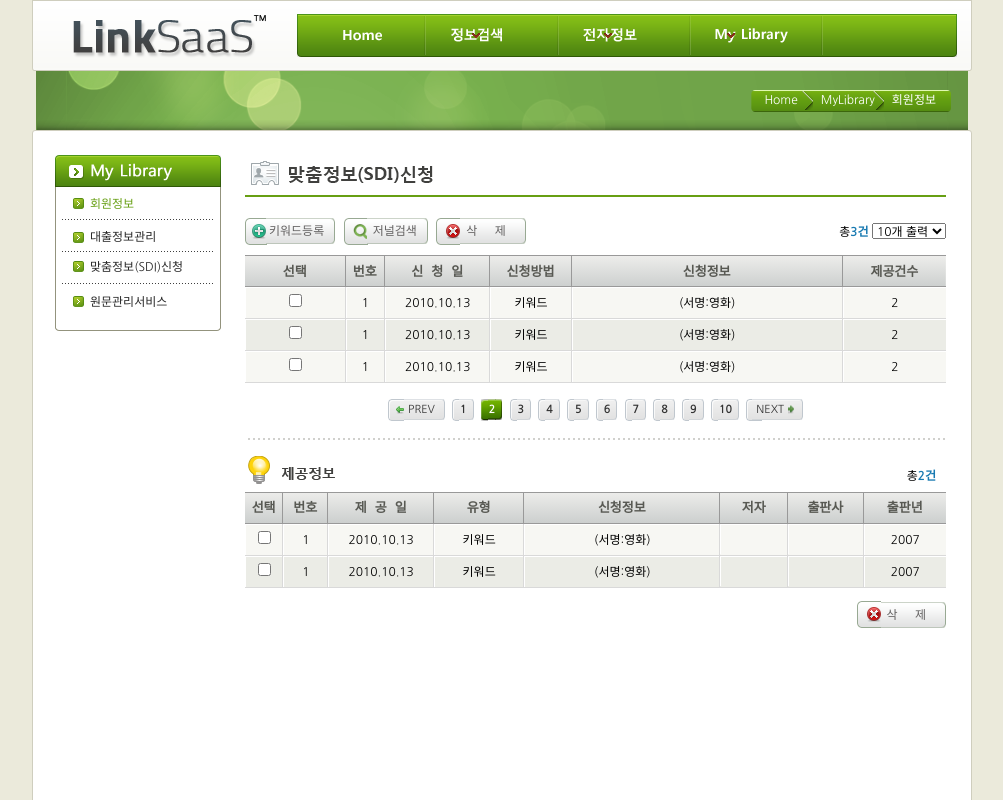
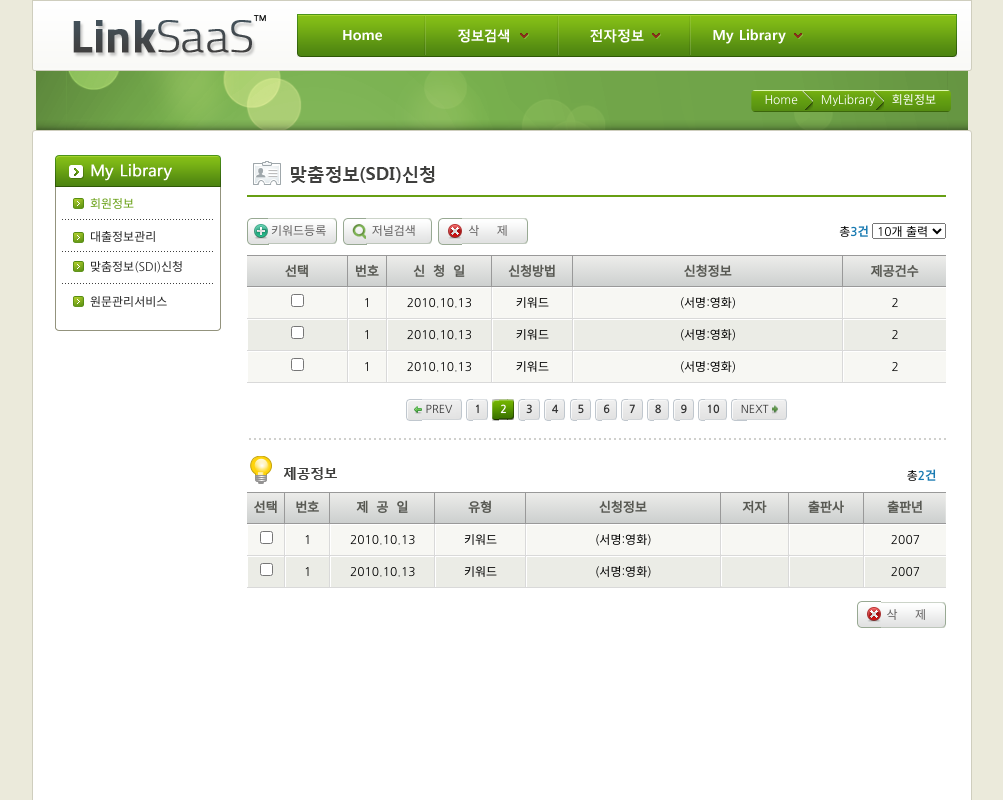
Before and after one commit to shohom38/assignment5, a plain HTML site: page assignment5/html/index.html in a window 1280 px wide. Shown: the top 800 px of the page, without its empty margins (136-1139 px from the left). Drawn offline with Linux system fonts and the light colour scheme.

Commit message:
button position modified #25

```diff
--- a/assignment5/css/layout.css
+++ b/assignment5/css/layout.css
@@ -6,8 +6,13 @@
 }
 
 .arrow {
-    transition: 0.3s;
-    transform-origin: center center;
+    position: relative;
+    left: 57px;
+    top: 0;
+}
+
+.arrow-ml {
+    left: 76px;
 }
 
 .opacity-bg {
@@ -240,6 +245,7 @@ input[id="journalbtn"]:checked + div {
 
 .nl-last>a {
     padding:  0 24px 0 24px;
+    background: none;
 }
 
 .invis-nav {
@@ -356,11 +362,18 @@ input[id="journalbtn"]:checked + div {
 
 .nav-info {
     position: absolute;
-    top: 14px;
-    left: 22px;
+    top: 15px;
+    left: 29px;
 }
 
+.ni-last {
+    left: 20px;
+}
 
 .nav-list:hover .nav-hv-info {
     display: inline-block;
 }
+
+.btn-lefmg {
+    margin-left: 1px;
+}
--- a/assignment5/css/style.css
+++ b/assignment5/css/style.css
@@ -70,9 +70,8 @@ body {
 }
 
 .arrow {
-    position: relative;
-    left: 9px;
-    top: 0;
+    transition: 0.3s;
+    transform-origin: center center;
 }
 
 .bg-deep {
@@ -259,7 +258,7 @@ body {
 
 .contents-box {
     padding-top: 2px;
-    padding-left: 190px;
+    padding-left: 192px;
 }
 
 .first-title {
@@ -290,9 +289,22 @@ body {
     cursor: pointer;
 }
 
+.btn-display {
+    display: inline-block;
+}
+
+.btn-display:not(:first-child) {
+    margin-left: 1px;
+}
+
+.btn-position {
+    margin-left: 3px;
+}
+
 .delete-btn {
     background: url('../img/delete-area-left.png') left center no-repeat;
     padding: 8px 0 8px 24px;
+    margin-left: 2px;
     cursor: pointer;
 }
 
@@ -313,7 +325,7 @@ body {
 
 .btn-middle {
     background: url('../img/area-middle.png') center center repeat-x;
-    padding: 7px 6px;
+    padding: 7px 11px 7px 6px;
 }
 
 .x-btn-middle {
@@ -331,14 +343,6 @@ body {
 
 .sidebar-wrap>ul {
     list-style: none;
-}
-
-.btn-display {
-    display: inline-block;
-}
-
-.btn-display:not(:first-child) {
-    margin-left: 4px;
 }
 
 .btn {
--- a/assignment5/html/index.html
+++ b/assignment5/html/index.html
@@ -43,7 +43,7 @@
                                         </div>
                                     </l1>
                                     <l1 class="nav-list hv-nl nl-last">
-                                        <a href="#"><img class="nav-info" src="../img/header/nav-ml.png" alt="MyLibrary"><img class="arrow arrow-ml" src="../img/arrow.png" alt="menuopenbtn"></a>
+                                        <a href="#"><img class="nav-info ni-last" src="../img/header/nav-ml.png" alt="MyLibrary"><img class="arrow arrow-ml" src="../img/arrow.png" alt="menuopenbtn"></a>
                                         <div class="hover-popup-bg">
                                             <ul class="hover-popup">
                                                 <li class="hover-popup-list"><a href="#"><img src="../img/dropmenu/search-asy.png" alt="논문검색"></a></li>
@@ -103,21 +103,21 @@
                     <h3 id="h3-SDI"><img src="../img/h3-SDI.png" alt="맞춤정보(SDI)신청"></h3>
                 </div>
                 <div class="btn-section">
-                    <label for="popupbtn" class="btn plus-btn btn-display">
+                    <label for="popupbtn" class="btn plus-btn">
                         <span class="btn-right-plus">
                             <span class="btn-middle-plus">
                                 키워드등록
                             </span>
                         </span>
                     </label>
-                    <label for="journalbtn" class="btn search-btn btn-display">
+                    <label for="journalbtn" class="btn search-btn btn-lefmg">
                         <span class="btn-right">
                             <span class="btn-middle">
                                 저널검색
                             </span>
                         </span>
                     </label>
-                    <label href="#" class="btn btn-word-spacing delete-btn btn-display">
+                    <label href="#" class="btn btn-word-spacing delete-btn btn-position">
                         <span class="btn-right">
                             <span class="x-btn-middle">
                                 삭 제
```
